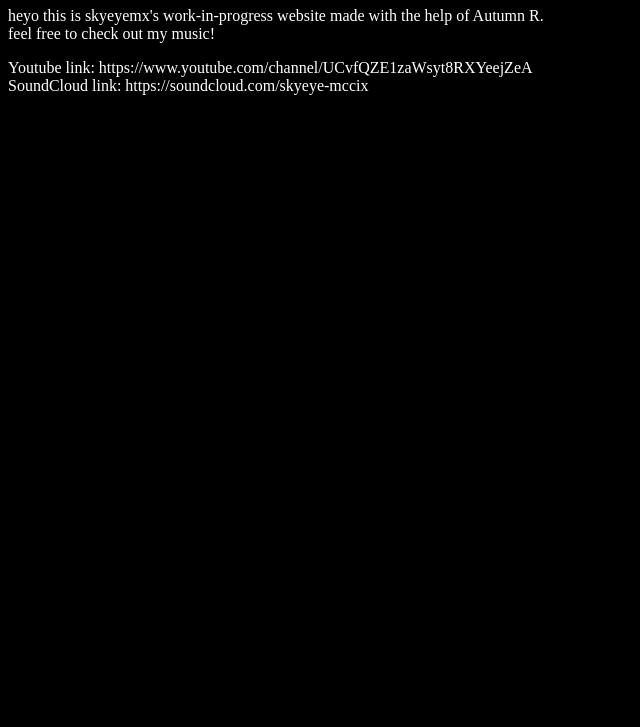
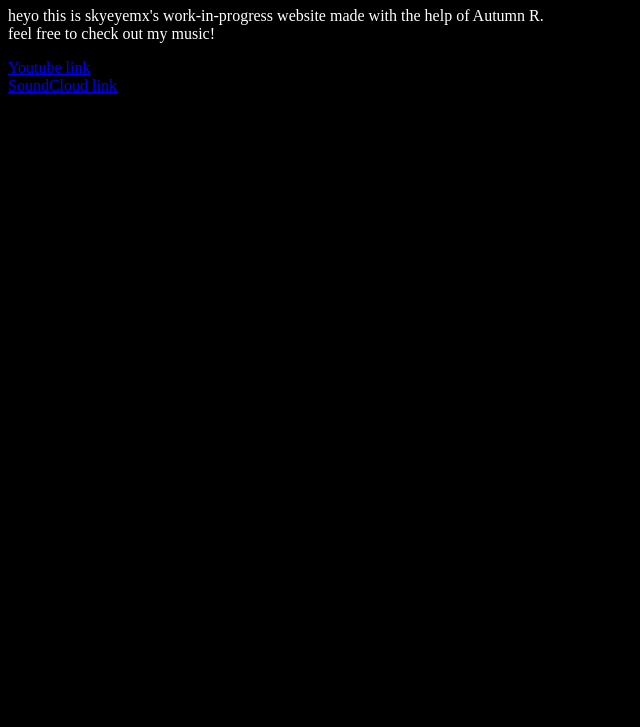
Before and after one commit to skyeyemx/skyeyemx.github.io, a plain HTML site: page index.html in a window 1280 px wide. Shown: the part 73-800 px from the top of the page, without its empty margins (0-640 px from the left). Drawn offline with Linux system fonts and the light colour scheme.

Commit message:
Add files via upload

```diff
--- a/index.html
+++ b/index.html
@@ -14,7 +14,7 @@
 			<h1>skyeyemx</h1>
 			<p>heyo this is skyeyemx's work-in-progress website made with the help of Autumn R.
 			<br>feel free to check out my music!</p>
-			<p> Youtube link: https://www.youtube.com/channel/UCvfQZE1zaWsyt8RXYeejZeA
-			<br> SoundCloud link: https://soundcloud.com/skyeye-mccix</p>
+			<p> <a href="https://www.youtube.com/channel/UCvfQZE1zaWsyt8RXYeejZeA">Youtube link</a>
+			<br> <a href="https://soundcloud.com/skyeye-mccix">SoundCloud link</a>
 		</body>
 	</html>
```
